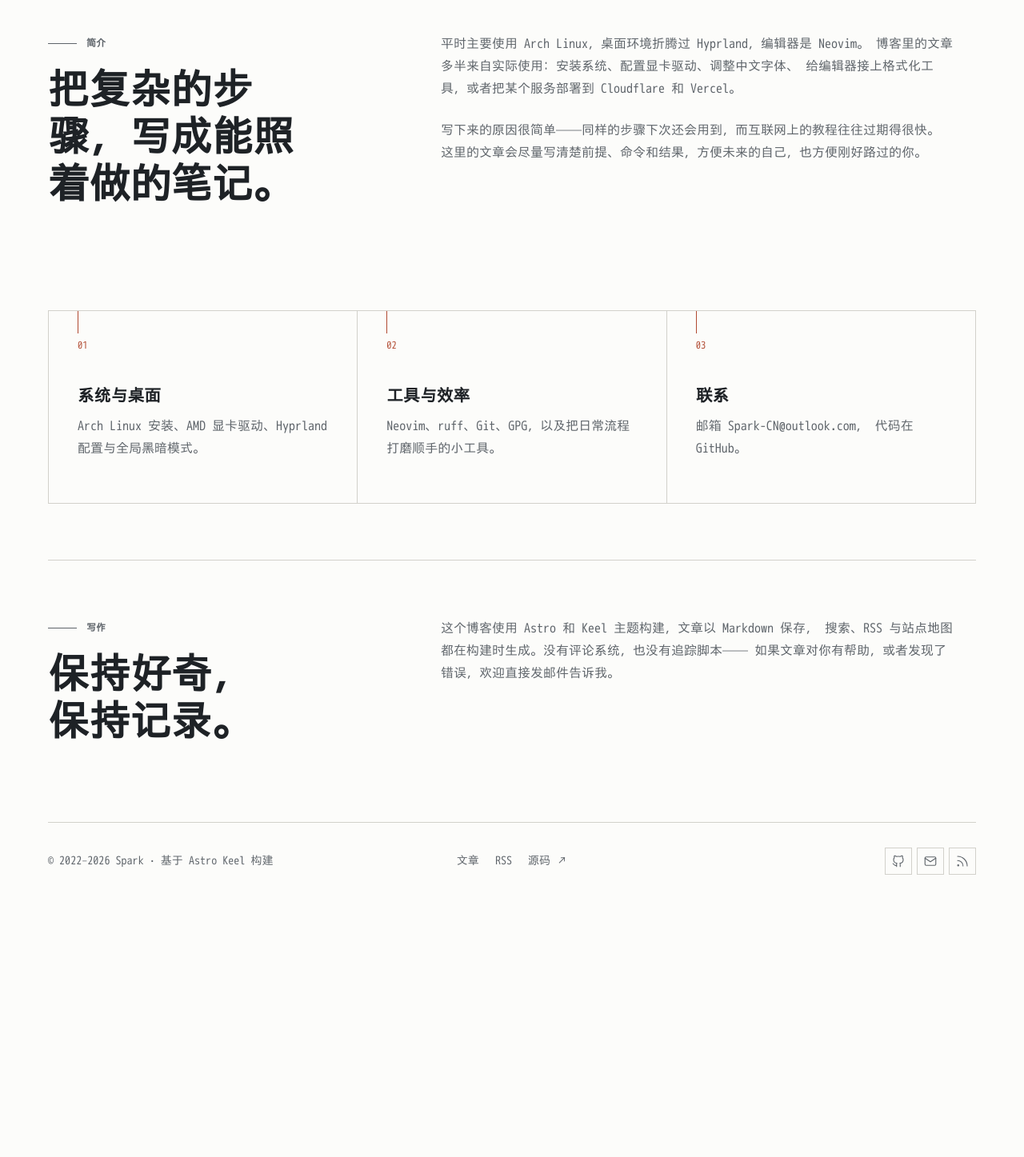
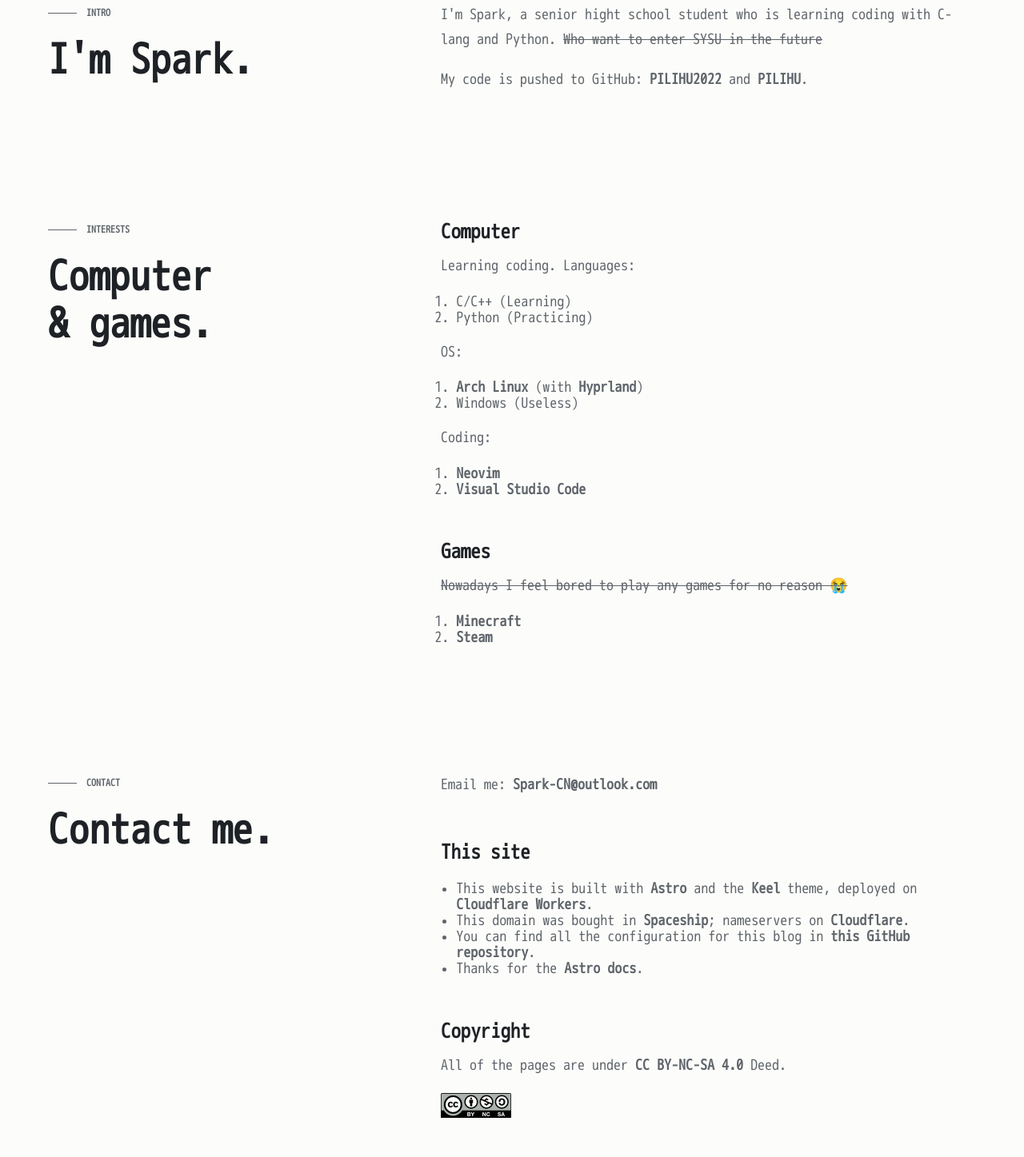
Before and after one commit to PILIHU2022/Blog, an Astro site: page /about in a window 1280 px wide. Shown: the part 513-1960 px from the top of the page at 80% size. Before the commit the page ends 1638 px from the top, so only its background shows below. Built offline with nearby package versions, Linux system fonts and the light colour scheme; Astro itself is replaced by a stand-in of ours; a web font is replaced by a local one.

Commit message:
feat(blog): sync two posts and restore the old about page

```diff
--- a/src/pages/about/index.astro
+++ b/src/pages/about/index.astro
@@ -1,72 +1,143 @@
 ---
-// The prose on this page is site copy, not UI chrome, so it intentionally lives
-// here rather than in `src/i18n/`.
+// Spark's own "about" copy, ported from the old Hugo site. The text is kept as
+// written; only the "This site" bullets were updated to the current stack.
+//
+// Inline links are separated with explicit `{' '}`: Astro trims whitespace at
+// line boundaries, so plain newlines around <a> would collapse the spaces.
 import BaseLayout from '../../layouts/BaseLayout.astro';
+import { withBase } from '../../lib/url';
 import { SITE } from '../../consts';
 import { t } from '../../i18n';
 ---
 
-<BaseLayout title={t('about.title')} description={`关于 Spark，以及这个博客 — ${SITE.title}。`}>
+<BaseLayout
+  title={t('about.title')}
+  description={`关于 Spark：自我介绍、兴趣、常用工具与联系方式 — ${SITE.title}。`}
+>
   <section class="page-head section">
-    <p class="eyebrow">{t('about.eyebrow')}</p>
-    <h1>写代码，也记录折腾的过程。</h1>
-    <p class="lead">
-      我是 Spark。这个博客从 2022 年开始记录我在 Linux、开发工具和自建服务上的实践，
-      以及那些最后被写进笔记里的坑。
-    </p>
+    <p class="eyebrow">关于</p>
+    <h1>Hi 👋</h1>
+    <p class="lead">Let me tell you something about me!</p>
   </section>
 
   <section class="section prose-grid">
     <div>
-      <p class="eyebrow">简介</p>
-      <h2>把复杂的步骤，写成能照着做的笔记。</h2>
+      <p class="eyebrow">Intro</p>
+      <h2>I'm Spark.</h2>
     </div>
-    <div class="prose-stack">
+    <div class="prose">
       <p>
-        平时主要使用 Arch Linux，桌面环境折腾过 Hyprland，编辑器是 Neovim。
-        博客里的文章多半来自实际使用：安装系统、配置显卡驱动、调整中文字体、
-        给编辑器接上格式化工具，或者把某个服务部署到 Cloudflare 和 Vercel。
+        I'm Spark, a senior hight school student who is learning coding with C-lang and Python.{' '}
+        <del>Who want to enter SYSU in the future</del>
       </p>
       <p>
-        写下来的原因很简单——同样的步骤下次还会用到，而互联网上的教程往往过期得很快。
-        这里的文章会尽量写清楚前提、命令和结果，方便未来的自己，也方便刚好路过的你。
+        My code is pushed to GitHub:{' '}
+        <a href="https://github.com/PILIHU2022" rel="noopener noreferrer">PILIHU2022</a>{' '}and{' '}
+        <a href="https://github.com/PILIHU" rel="noopener noreferrer">PILIHU</a>.
       </p>
     </div>
   </section>
 
-  <section class="section" aria-label={t('about.ledgerLabel')}>
-    <div class="about-ledger">
-      <article>
-        <span>01</span>
-        <h3>系统与桌面</h3>
-        <p>Arch Linux 安装、AMD 显卡驱动、Hyprland 配置与全局黑暗模式。</p>
-      </article>
-      <article>
-        <span>02</span>
-        <h3>工具与效率</h3>
-        <p>Neovim、ruff、Git、GPG，以及把日常流程打磨顺手的小工具。</p>
-      </article>
-      <article>
-        <span>03</span>
-        <h3>联系</h3>
-        <p>
-          邮箱 <a href="mailto:Spark-CN@outlook.com">Spark-CN@outlook.com</a>，
-          代码在 <a href="https://github.com/PILIHU2022" rel="noopener noreferrer">GitHub</a>。
-        </p>
-      </article>
+  <section class="section prose-grid">
+    <div>
+      <p class="eyebrow">Interests</p>
+      <h2>Computer &amp; games.</h2>
+    </div>
+    <div class="prose">
+      <h3>Computer</h3>
+      <p>Learning coding. Languages:</p>
+      <ol>
+        <li>C/C++ (Learning)</li>
+        <li>Python (Practicing)</li>
+      </ol>
+      <p>OS:</p>
+      <ol>
+        <li>
+          <a href="https://archlinux.org/" rel="noopener noreferrer">Arch Linux</a>{' '}(with{' '}
+          <a href="https://hypr.land/" rel="noopener noreferrer">Hyprland</a>)
+        </li>
+        <li>Windows (Useless)</li>
+      </ol>
+      <p>Coding:</p>
+      <ol>
+        <li><a href="https://neovim.io/" rel="noopener noreferrer">Neovim</a></li>
+        <li>
+          <a href="https://code.visualstudio.com/" rel="noopener noreferrer">Visual Studio Code</a>
+        </li>
+      </ol>
+
+      <h3>Games</h3>
+      <p><del>Nowadays I feel bored to play any games for no reason 😭</del></p>
+      <ol>
+        <li><a href="https://www.minecraft.net/" rel="noopener noreferrer">Minecraft</a></li>
+        <li><a href="https://store.steampowered.com/" rel="noopener noreferrer">Steam</a></li>
+      </ol>
     </div>
   </section>
 
-  <section class="section prose-grid about-closing">
+  <section class="section prose-grid">
     <div>
-      <p class="eyebrow">写作</p>
-      <h2>保持好奇，保持记录。</h2>
+      <p class="eyebrow">Contact</p>
+      <h2>Contact me.</h2>
     </div>
-    <div class="prose-stack">
+    <div class="prose">
       <p>
-        这个博客使用 Astro 和 Keel 主题构建，文章以 Markdown 保存，
-        搜索、RSS 与站点地图都在构建时生成。没有评论系统，也没有追踪脚本——
-        如果文章对你有帮助，或者发现了错误，欢迎直接发邮件告诉我。
+        Email me:{' '}
+        <a href="mailto:Spark-CN@outlook.com">Spark-CN@outlook.com</a>
+      </p>
+
+      <h3>This site</h3>
+      <ul>
+        <li>
+          This website is built with{' '}
+          <a href="https://astro.build/" rel="noopener noreferrer">Astro</a>{' '}and the{' '}
+          <a href="https://astro.build/themes/details/astro-keel/" rel="noopener noreferrer"
+            >Keel</a
+          >{' '}theme, deployed on{' '}
+          <a href="https://workers.cloudflare.com/" rel="noopener noreferrer">Cloudflare Workers</a
+          >.
+        </li>
+        <li>
+          This domain was bought in{' '}
+          <a href="https://www.spaceship.com/" rel="noopener noreferrer">Spaceship</a>; nameservers
+          on{' '}
+          <a href="https://cloudflare.com/" rel="noopener noreferrer">Cloudflare</a>.
+        </li>
+        <li>
+          You can find all the configuration for this blog in{' '}
+          <a href="https://github.com/PILIHU2022/Blog" rel="noopener noreferrer"
+            >this GitHub repository</a
+          >.
+        </li>
+        <li>
+          Thanks for the{' '}
+          <a href="https://docs.astro.build/" rel="noopener noreferrer">Astro docs</a>.
+        </li>
+      </ul>
+
+      <h3>Copyright</h3>
+      <p>
+        All of the pages are under{' '}
+        <a
+          href="https://creativecommons.org/licenses/by-nc-sa/4.0/"
+          rel="license noopener noreferrer">CC BY-NC-SA 4.0</a
+        >{' '}Deed.
+      </p>
+      <p>
+        <a
+          class="license-badge"
+          href="https://creativecommons.org/licenses/by-nc-sa/4.0/"
+          rel="license noopener noreferrer"
+        >
+          <img
+            src={withBase('/images/cc-by-nc-sa.png')}
+            alt="CC BY-NC-SA 4.0"
+            width="88"
+            height="31"
+            loading="lazy"
+            decoding="async"
+          />
+        </a>
       </p>
     </div>
   </section>
--- a/src/styles/global.css
+++ b/src/styles/global.css
@@ -1178,6 +1178,12 @@
   overflow-wrap: anywhere;
 }
 
+/* The Creative Commons badge is black artwork on a transparent background;
+   invert it on dark surfaces so it stays legible. */
+:root[data-theme='dark'] .license-badge img {
+  filter: invert(1);
+}
+
 .site-footer {
   /* A real three-column grid keeps the middle links centered regardless of
      how wide the copyright and social groups are. */
```
Also changed, not shown: src/content/blog/configuring-blog.md (added, +23 -0 lines), src/content/blog/update_notes.md (added, +26 -0 lines), public/images/cc-by-nc-sa.png (added).
